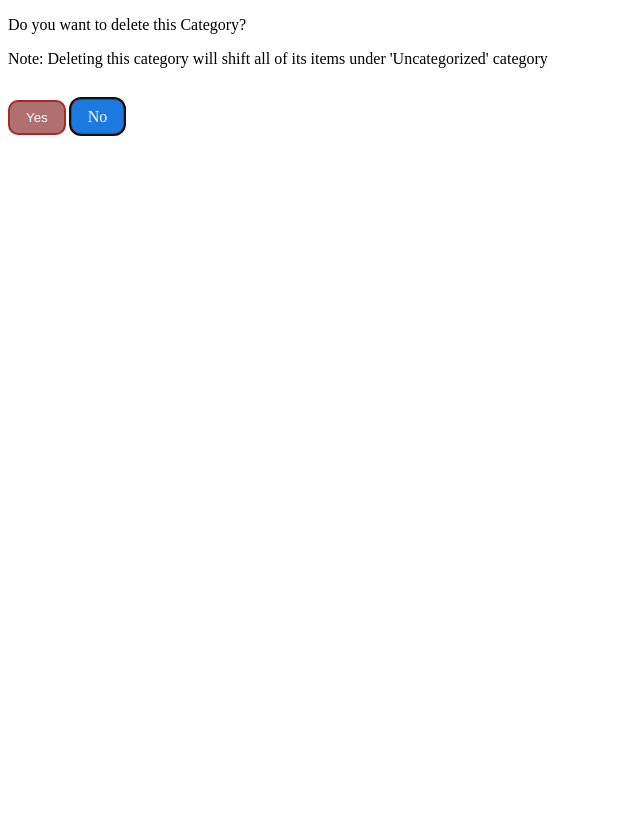
After one commit to VK4041/Grocery_Store, a Node server app: page /cat/delete/1 in a window 1280 px wide. The commit adds this page. Shown: the whole page, without its empty margins (0-640 px from the left). Run offline with Node 20, Linux system fonts and the light colour scheme.

Commit message:
Add delete items and category feature
Deletion of non-empty categories will move its items into 'Uncategorized' category

```diff
--- a/controllers/catController.js
+++ b/controllers/catController.js
@@ -2,17 +2,28 @@ const catQueries = require("../db/queries/categories");
 const itemQueries = require("../db/queries/items");
 
 module.exports = {
+  getUnCatItems: async (req, res) => {
+    const [items, numItems] = await itemQueries.getAllUncatItems();
+    console.log(items, numItems);
+    res.render("catItems", {
+      title: "Uncategorized Items",
+      type: "uncategorized",
+      items,
+      numItems,
+    });
+  },
   getCatItems: async (req, res) => {
     const cat_id = req.params.id;
     //Get items for that category
-    const catItems = await itemQueries.getCatItems(cat_id);
+    const [items, numItems] = await itemQueries.getCatItems(cat_id);
     const { name, description } = await catQueries.getCatDetails(cat_id);
     res.render("catItems", {
       title: name.at(0).toUpperCase().concat(name.slice(1)),
-      items: catItems[0],
-      numItems: catItems[1],
+      items,
+      numItems,
       catDesc: description,
       cat_id,
+      type: "categorized",
     });
   },
   createCatForm: (req, res) => {
@@ -38,4 +49,15 @@ module.exports = {
     console.log(`Category "${cat.catName}" was updated`);
     res.redirect(`/cat/${cat.cat_id}`);
   },
+  confirmDelete: (req, res) => {
+    const cat_id = req.params.cat_id;
+    res.render("delete/confirmDelete", { type: "cat", id: cat_id });
+  },
+  deleteCat: async (req, res) => {
+    const cat_id = req.params.cat_id;
+    const { name } = await catQueries.getCatDetails(cat_id);
+    await catQueries.deleteCat(cat_id);
+    console.log(`Category "${name}" was deleted`);
+    res.redirect("/");
+  },
 };
--- a/public/styles.css
+++ b/public/styles.css
@@ -10,7 +10,7 @@ body {
 }
 .cat-item,
 .item-card,
-.create {
+.button {
   border-radius: 10px;
   background-color: rgb(133, 196, 190);
   padding: 0.5rem 1rem;
@@ -30,26 +30,34 @@ a {
 .capitalize {
   text-transform: capitalize;
 }
-.create {
+.button {
   margin-top: 1rem;
   background-color: rgb(27, 122, 224);
   color: white;
 }
-.create:hover {
+.button:hover {
   background-color: rgb(114, 63, 63);
 }
 .nav-link {
   margin: 2rem 0;
 }
 .home-link,
-.create-btn {
+.submit-btn {
   border: 1px solid blue;
   padding: 0.5rem 1rem;
-  border-radius: 5px;
+  border-radius: 10px;
 }
 .home-link:hover,
-.create-btn:hover {
-  background-color: yellow;
+.submit-btn:hover {
+  background-color: rgb(96, 96, 77);
+  color: white;
+}
+.delete-btn {
+  background-color: rgb(177, 112, 112);
+}
+.delete-btn:hover {
+  background-color: red;
+  color: white;
 }
 .form {
   display: flex;
--- a/routes/catRouter.js
+++ b/routes/catRouter.js
@@ -2,10 +2,13 @@ const { Router } = require("express");
 const catController = require("../controllers/catController");
 const catRouter = Router();
 
+catRouter.get("/", catController.getUnCatItems);
 catRouter.get("/create", catController.createCatForm);
 catRouter.post("/create", catController.createCat);
 catRouter.get("/:id", catController.getCatItems);
 catRouter.get("/update/:cat_id", catController.updateCatForm);
 catRouter.post("/update/:cat_id", catController.updateCat);
+catRouter.get("/delete/:cat_id", catController.confirmDelete);
+catRouter.post("/delete/:cat_id", catController.deleteCat);
 
 module.exports = catRouter;
--- a/routes/itemRouter.js
+++ b/routes/itemRouter.js
@@ -7,5 +7,7 @@ itemRouter.get("/create/:cat_id", itemController.createItemForm);
 itemRouter.post("/create/:cat_id", itemController.createItem);
 itemRouter.get("/update/:itemId", itemController.updateItemForm);
 itemRouter.post("/update/:itemId", itemController.updateItem);
+itemRouter.get("/delete/:itemId", itemController.confirmDelete);
+itemRouter.post("/delete/:itemId", itemController.deleteItem);
 
 module.exports = itemRouter;
--- a/views/create/createCat.ejs
+++ b/views/create/createCat.ejs
@@ -13,7 +13,7 @@
         <input type="text" name="catDesc" />
       </div>
       <div class="input-row">
-        <button class="create-btn" type="submit">Create</button>
+        <button class="button submit-btn" type="submit">Create</button>
       </div>
     </form>
     <div class="nav-link">
--- a/views/create/createItem.ejs
+++ b/views/create/createItem.ejs
@@ -25,7 +25,7 @@
       <input type="number" name="itemStock" />
     </div>
     <div class="input-row">
-      <button class="create-btn" type="submit">Create</button>
+      <button class="button submit-btn" type="submit">Create</button>
     </div>
     </form>
     <div class="nav-link">
--- /dev/null
+++ b/views/delete/confirmDelete.ejs
@@ -0,0 +1,17 @@
+<!DOCTYPE html>
+<html lang="en">
+  <%- include("../partials/head.ejs") %>
+  <body>
+    <div class="confirm-delete">
+      <p>Do you want to delete this <%= type==='cat'? 'Category':'Item' %>?</p>
+      <% if(type === 'cat') { %>
+        <p>Note: Deleting this category will shift all of its items under 'Uncategorized' category</p>
+      <% } %>
+      <form action="/<%= type %>/delete/<%= id %>" method="POST">
+        <button type="submit" class="button delete-btn">Yes</button>
+        <a class="button" href="/<%= type %>/<%= id %>" autofocus>No</a>
+        <!-- This doesn't submit and redirects the page -->
+      </form>
+    </div>
+  </body>
+</html>
--- a/views/index.ejs
+++ b/views/index.ejs
@@ -11,9 +11,12 @@
         </a>
       </button>
       <% }) %>
+      <button class="cat-item">
+        <a href="/cat">Uncategorized</a>
+      </button>
     </div>
     <form action="/cat/create" method="GET">
-      <button class="create">Create New Category</button>
+      <button class="button">Create New Category</button>
     </form>
   </body>
 </html>
--- a/views/item.ejs
+++ b/views/item.ejs
@@ -7,7 +7,10 @@
     <p class="item-stock">Stock Level: <%= locals.stock %></p>
     <p class="item-price">Price: $<%= locals.price %>/-</p>
     <form action="/item/update/<%= locals.itemId%>" method="GET">
-      <button class="create">Update Item</button>
+      <button class="button">Update</button>
+    </form>
+    <form action="/item/delete/<%= locals.itemId %>" method="GET">
+      <button class="button delete-btn">Delete</button>
     </form>
     <div class="nav-link">
       <a class="home-link" href="/cat/<%= locals.cat_id %>">Back</a>
--- a/views/update/updateCat.ejs
+++ b/views/update/updateCat.ejs
@@ -13,7 +13,7 @@
         <input type="text" name="catDesc" value="<%= description %>" />
       </div>
       <div class="input-row">
-        <button class="create-btn" type="submit">Update</button>
+        <button class="button submit-btn" type="submit">Update</button>
       </div>
       <input type="hidden" name="cat_id" value="<%= cat_id %>" />
     </form>
--- a/views/update/updateItem.ejs
+++ b/views/update/updateItem.ejs
@@ -23,7 +23,7 @@
       <div class="input-row">
           <label for="itemCatName">Select Category:</label>
           <select name="itemCatName" id="itemCatName">
-              <option value="<%= item.cat_name %>" selected="true"><%= item.cat_name %></option>
+              <option value="<%= item.cat_name?:item.cat_name:'Uncategorized' %>" selected="true"><%= item.cat_name?:item.cat_name:'Uncategorized' %></option>
               <% cats.forEach(cat=>{
                       if(cat.id !== item.cat_id){ %>
                           <option value="<%= cat.name %>"><%= cat.name %></option>
@@ -31,7 +31,7 @@
           </select>
       </div>
       <div class="input-row">
-        <button class="create-btn" type="submit">Update</button>
+        <button class="button submit-btn" type="submit">Update</button>
       </div>
       <input type="hidden" name="itemId" value="<%= item.item_id %>">
     </form>
```
Also changed, not shown: controllers/itemController.js (+11 -0 lines), db/queries/categories.js (+12 -1 lines), db/queries/items.js (+24 -11 lines), views/catItems.ejs (+11 -2 lines).
